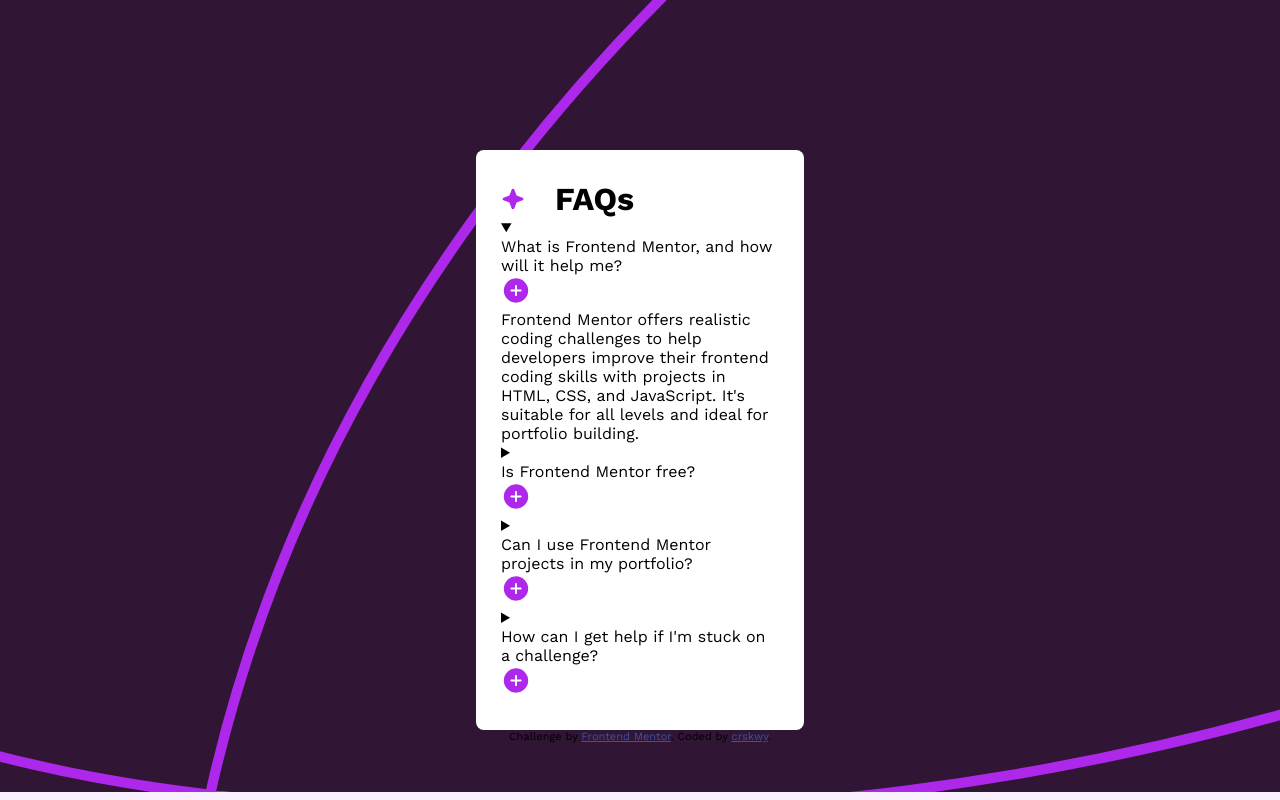
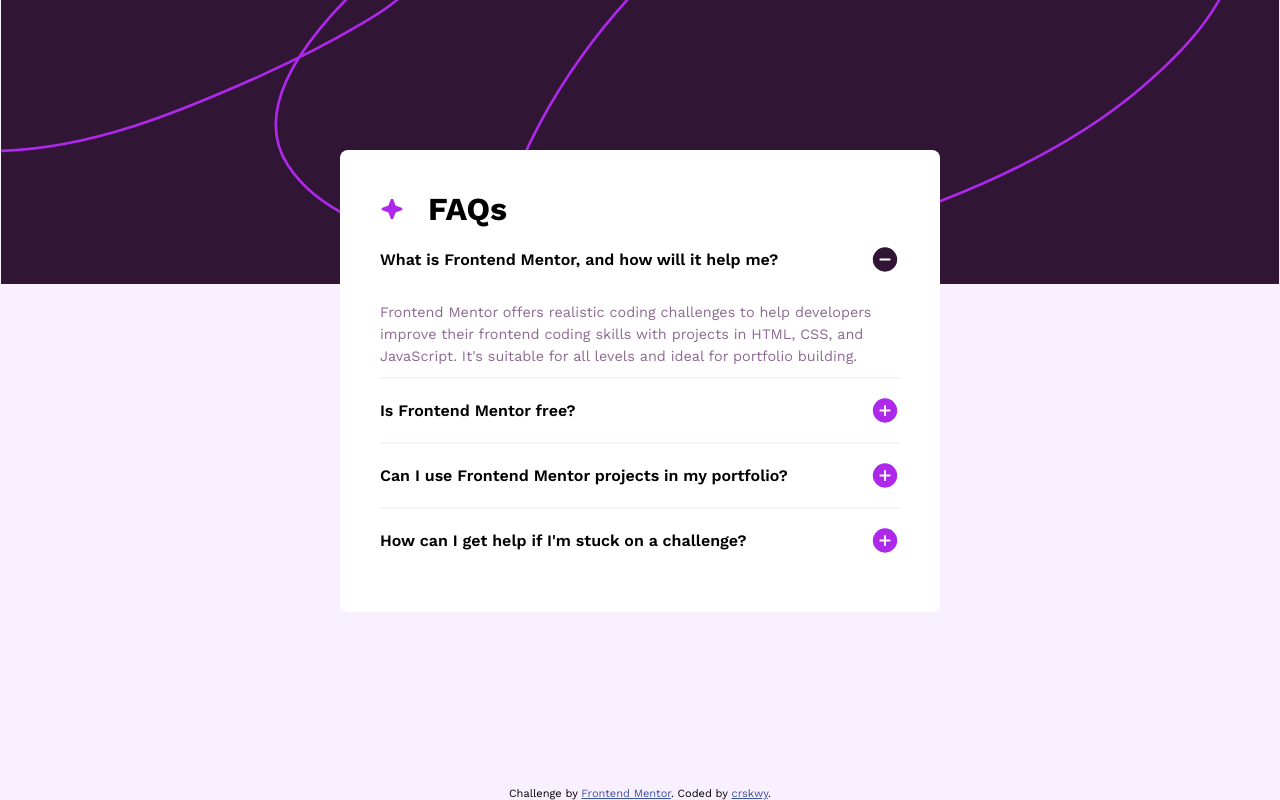
Before and after one commit to criskwy/faq-accordion-main, a plain HTML site: page index.html in a window 1280 px wide. Both pictures are taken after a click on the heading "What is Frontend Mentor, and how will it help me?". Drawn offline with Linux system fonts and the light colour scheme.

Commit message:
commit final style

```diff
--- a/index.html
+++ b/index.html
@@ -103,5 +103,6 @@
         >Frontend Mentor</a
       >. Coded by <a href="#">crskwy</a>.
     </div>
+    <script src="main.js"></script>
   </body>
 </html>
--- /dev/null
+++ b/main.js
@@ -0,0 +1,11 @@
+const faqs = document.querySelectorAll(".faq")
+
+faqs.forEach(faq => {
+    faq.addEventListener("click", () => {
+        faqs.forEach(item => {
+            if (item !== faq) {
+                item.removeAttribute("open")
+            }
+        })
+    })
+})
--- a/style.css
+++ b/style.css
@@ -1,3 +1,4 @@
+/* Reset margin and padding */
 * {
     margin: 0;
     padding: 0;
@@ -11,9 +12,10 @@
     --Light-pink: hsl(275, 100%, 97%);
     --Grayish-purple: hsl(292, 16%, 49%);
     --Dark-purple: hsl(292, 42%, 14%);
+    --Light-purple: rgb(173, 40, 235);
     --font-WorkSans: "WorkSans";
 }
-
+/* fonts */
 @font-face {
     font-family: WorkSans;
     font-style: normal;
@@ -21,6 +23,7 @@
     font-display: swap;
     src: url("./assets/fonts/WorkSans-VariableFont_wght.ttf");
 }
+/* style body */
 body {
     font-family: "WorkSans";
     background-color: var(--Light-pink);
@@ -31,28 +34,84 @@
     display: flex;
     flex-direction: column;
     align-items: center;
+    justify-content: space-between;
 }
 
+/* style card */
 .card {
     background-color: var(--White);
-    width: 328px;
+    width: 327px;
     border-radius: 8px;
     margin-top: 150px;
-    padding: 30px 25px;
+    padding: 24px 24px 0 24px;
+
 }
+
+/* style containers and title */
+.faq[open] .btn-icon {
+        content: url("./assets/images/icon-minus.svg");
+    }
+
 .title-container {
     display: flex;
     align-items: center;
+    gap: 24px;
 }
 .star {
     width: 24px;
-    margin-right: 30px;
+
 }
 .title {
     font-size: 2em;
 }
+.question-container {
+
+    display: flex;
+    justify-content: space-between;
+    align-items: center;
+    cursor: pointer;
+}
+.question-container:hover{
+    color: var(--Light-purple);
+}
+.question {
+
+    width: 235px;
+    padding: 22px 0;
+    font-weight: 600;
+}
+.answer {
+    margin: 10px 0;
+    font-size: .9em;
+    line-height: 22px;
+    color: var(--Grayish-purple);
+}
 
 
+.faq:not(:last-child) {
+    border-bottom: 2px solid var(--Light-pink);
+}
 
-    .attribution { font-size: 11px; text-align: center; }
+
+    .attribution { font-size: 11px; text-align: center;}
     .attribution a { color: hsl(228, 45%, 44%); }
+
+/* Responsive styles */
+    @media screen and (min-width: 620px) {
+        body {
+            background-image: url("./assets/images/background-pattern-desktop.svg");
+
+
+        }
+        .card {
+
+           width: 600px;
+           padding: 40px;
+
+        }
+        .question {
+
+            width: unset;
+
+        }
+    }
```
